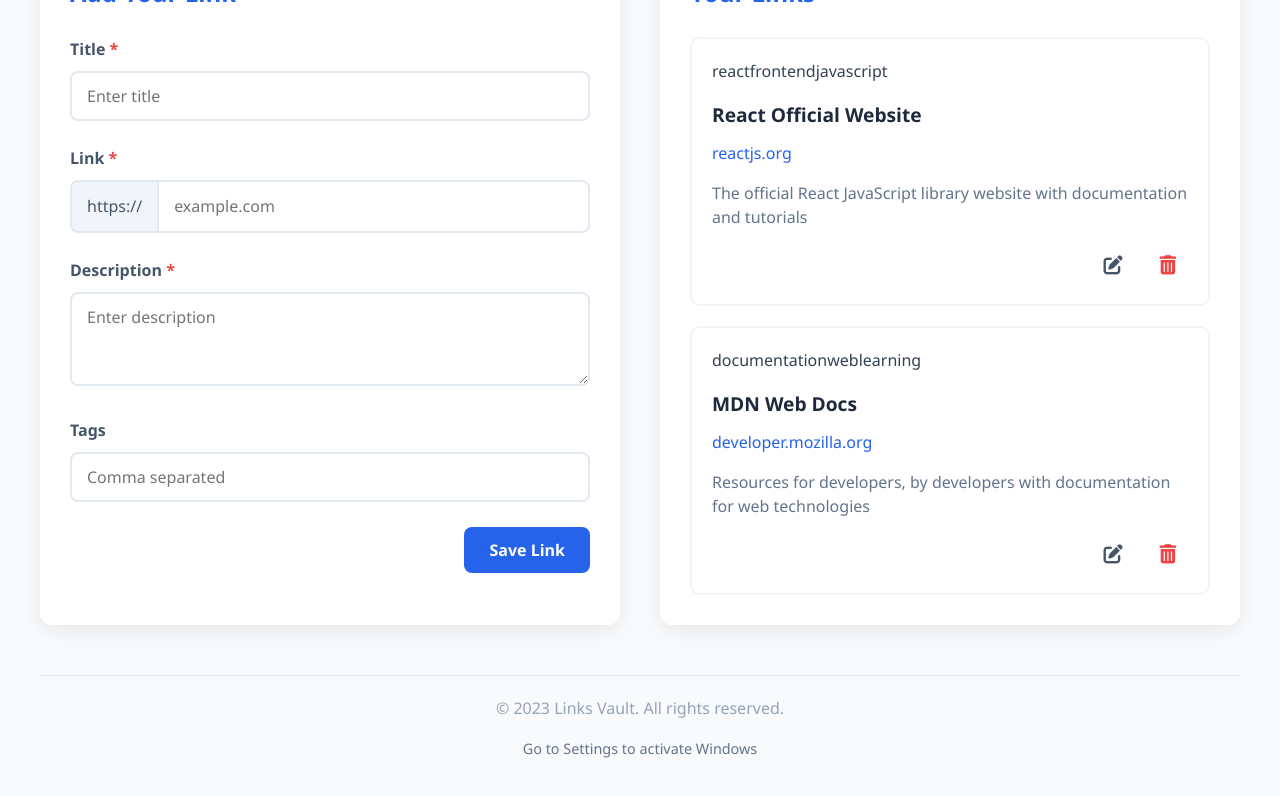
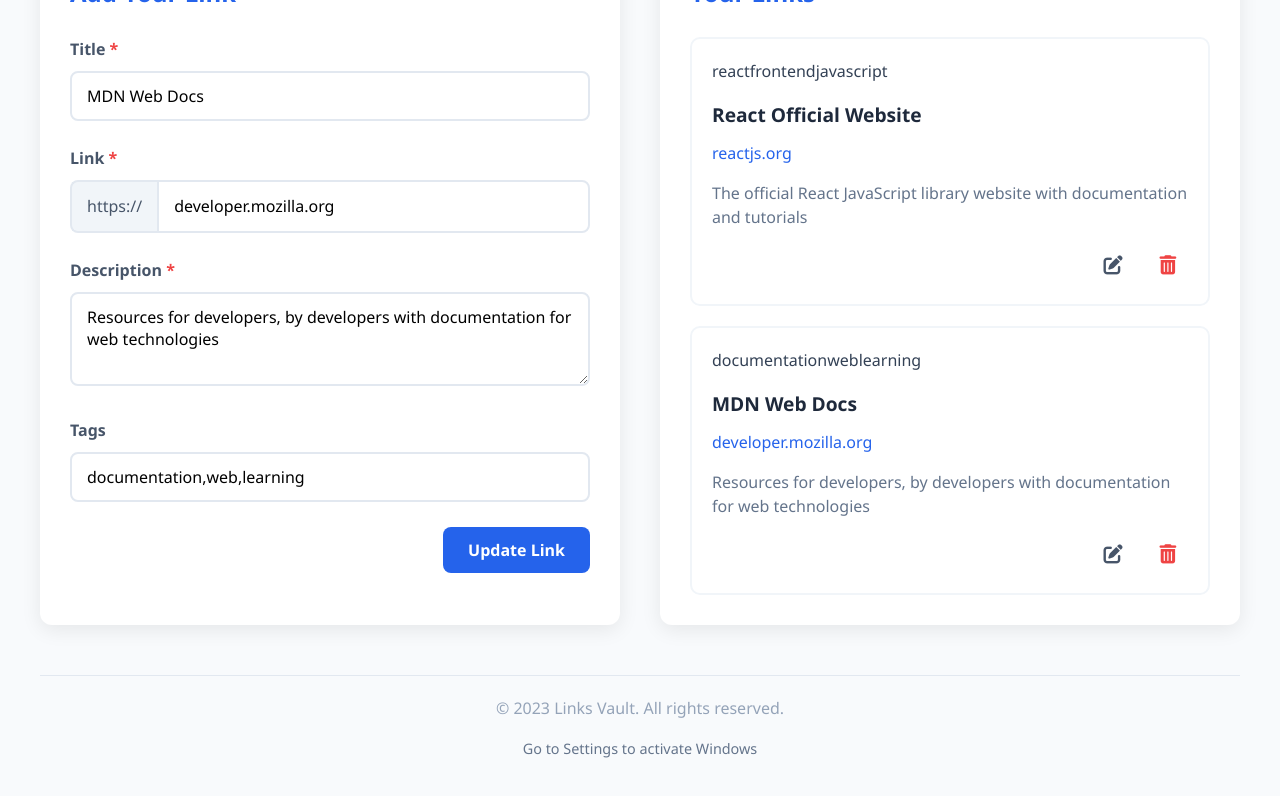
Before and after one commit to SineMag/React-TS-Links-Vault, a React (Vite) app: page / in a window 1280 px wide. Both pictures are taken after a click on the button 1113 px from the left and 853 px from the top of the page. Shown: the part 300-1096 px from the top of the page. Built offline with nearby package versions, Linux system fonts and the light colour scheme.

Commit message:
added edit functionality

```diff
--- a/src/App.tsx
+++ b/src/App.tsx
@@ -1,70 +1,120 @@
-import { useState, useMemo } from 'react';
-import type { Link } from './types/Link';
-import { useLocalStorage } from './hooks/useLocalStorage';
-import Header from './components/Header';
-import LinkForm from './components/LinkForm';
-import LinksSection from './components/LinksSection';
-import Footer from './components/Footer';
-import "./App.css"
-
+import { useState, useMemo } from "react";
+import type { Link } from "./types/Link";
+import { useLocalStorage } from "./hooks/useLocalStorage";
+import Header from "./components/Header";
+import LinkForm from "./components/LinkForm";
+import LinksSection from "./components/LinksSection";
+import Footer from "./components/Footer";
+import "./App.css";
 
 const sampleLinks: Link[] = [
   {
     id: 1,
     title: "React Official Website",
     url: "reactjs.org",
-    description: "The official React JavaScript library website with documentation and tutorials",
-    tags: ["react", "frontend", "javascript"]
+    description:
+      "The official React JavaScript library website with documentation and tutorials",
+    tags: ["react", "frontend", "javascript"],
   },
   {
     id: 2,
     title: "MDN Web Docs",
     url: "developer.mozilla.org",
-    description: "Resources for developers, by developers with documentation for web technologies",
-    tags: ["documentation", "web", "learning"]
-  }
+    description:
+      "Resources for developers, by developers with documentation for web technologies",
+    tags: ["documentation", "web", "learning"],
+  },
 ];
 
 function App() {
-  const [links, setLinks] = useLocalStorage<Link[]>('links', sampleLinks);
-  const [searchQuery, setSearchQuery] = useState('');
+  const [links, setLinks] = useLocalStorage<Link[]>("links", sampleLinks);
+  const [searchQuery, setSearchQuery] = useState("");
+  const [title, setTitle] = useState("");
+  const [url, setUrl] = useState("");
+  const [description, setDescription] = useState("");
+  const [tags, setTags] = useState<string[]>([]);
+  const [isUpdated, setIsUpdated] = useState<boolean>(false);
+  const [currentId, setCurrentId] = useState<number>(0);
 
   const filteredLinks = useMemo(() => {
     if (!searchQuery) return links;
 
     const query = searchQuery.toLowerCase();
-    return links.filter(link => {
+    return links.filter((link) => {
       return (
         link.title.toLowerCase().includes(query) ||
         link.url.toLowerCase().includes(query) ||
         link.description.toLowerCase().includes(query) ||
-        link.tags?.some(tag => tag.toLowerCase().includes(query))
+        link.tags?.some((tag) => tag.toLowerCase().includes(query))
       );
     });
   }, [links, searchQuery]);
 
-  const handleAddLink = (newLink: Omit<Link, 'id'>) => {
-    setLinks(prev => [...prev, { ...newLink, id: Date.now() }]);
+  function handleUpdateLink(id: number) {
+    console.log("updated...");
+    const updated: Link[] = links.map((l) => {
+      l.id === id
+        ? {
+            id: id,
+            title: title,
+            description: description,
+            tags: tags,
+            url: url,
+          }
+        : l;
+    });
+    setLinks(updated);
+
+    // come back... please....
+  }
+
+  const handleAddLink = (newLink: Omit<Link, "id">) => {
+    setLinks((prev) => [...prev, { ...newLink, id: Date.now() }]);
   };
 
   const handleDeleteLink = (id: number) => {
-    if (window.confirm('Are you sure you want to delete this link?')) {
-      setLinks(prev => prev.filter(link => link.id !== id));
+    if (window.confirm("Are you sure you want to delete this link?")) {
+      setLinks((prev) => prev.filter((link) => link.id !== id));
     }
   };
 
   return (
     <div className="container">
-      <Header
-        searchQuery={searchQuery}
-        onSearchChange={setSearchQuery}
-      />
+      <Header searchQuery={searchQuery} onSearchChange={setSearchQuery} />
 
       <div className="main-content">
-        <LinkForm onAddLink={handleAddLink} />
+        <LinkForm
+          onAddLink={handleAddLink}
+          onUpdateLink={handleUpdateLink}
+          title={title}
+          setTitle={setTitle}
+          tags={tags}
+          setTags={setTags}
+          description={description}
+          setDescription={setDescription}
+          url={url}
+          setUrl={setUrl}
+          isUpdated={isUpdated}
+          setIsUpdated={setIsUpdated}
+          currentId={currentId}
+          setCurrentId={setCurrentId}
+        />
         <LinksSection
           links={filteredLinks}
           onDeleteLink={handleDeleteLink}
+          title={title}
+          setTitle={setTitle}
+          tags={tags}
+          setTags={setTags}
+          description={description}
+          setDescription={setDescription}
+          url={url}
+          setUrl={setUrl}
+          setLinks={setLinks}
+          isUpdated={isUpdated}
+          setIsUpdated={setIsUpdated}
+          currentId={currentId}
+          setCurrentId={setCurrentId}
         />
       </div>
       <Footer />
--- a/src/components/LinkCard.tsx
+++ b/src/components/LinkCard.tsx
@@ -1,33 +1,88 @@
 // File: src/components/LinkCard.tsx
-import React from 'react';
-import { MdImportContacts } from 'react-icons/md';
-import type { Link } from '../types/Link';
+import React, { useState } from "react";
+import { MdImportContacts } from "react-icons/md";
+import type { Link } from "../types/Link";
 
 interface LinkCardProps {
   link: Link;
+  links: Link[];
   onDelete: () => void;
+  title: string;
+  setTitle: React.Dispatch<React.SetStateAction<string>>;
+  url: string;
+  setUrl: React.Dispatch<React.SetStateAction<string>>;
+  description: string;
+  setDescription: React.Dispatch<React.SetStateAction<string>>;
+  tags: string[];
+  setTags: React.Dispatch<React.SetStateAction<string[]>>;
+  setLinks: React.Dispatch<React.SetStateAction<Link[]>>;
+  isUpdated: boolean;
+  setIsUpdated: React.Dispatch<React.SetStateAction<boolean>>;
+  currentId: number;
+  setCurrentId: React.Dispatch<React.SetStateAction<number>>;
 }
 
-export default function LinkCard({ link, onDelete }: LinkCardProps) {
+export default function LinkCard({
+  link,
+  onDelete,
+  title,
+  setTitle,
+  url,
+  setUrl,
+  description,
+  setDescription,
+  tags,
+  setTags,
+  setLinks,
+  isUpdated,
+  setIsUpdated,
+  links,
+  currentId,
+  setCurrentId,
+}: LinkCardProps) {
+  function editFunction() {
+    setIsUpdated(true);
+    setTitle(link.title);
+    setDescription(link.description);
+    setUrl(link.url);
+    setCurrentId(link.id);
+    setTags(link.tags);
+  }
+
   return (
     <div className="link-card">
       <div className="card-tags">
-        {link.tags?? [].map(tag => (
-          <span key={tag} className="tag">{tag}</span>
-        ))}
+        {link.tags ??
+          [].map((tag) => (
+            <span key={tag} className="tag">
+              {tag}
+            </span>
+          ))}
       </div>
       <div className="card-content">
         <h3>{link.title}</h3>
-        <a href={`https://${link.url}`} target="_blank" rel="noopener noreferrer">
+        <a
+          href={`https://${link.url}`}
+          target="_blank"
+          rel="noopener noreferrer"
+        >
           {link.url}
         </a>
         <p>{link.description}</p>
       </div>
       <div className="card-actions">
-        <button className="action-btn edit-btn" title="Edit">
+        <button
+          className="action-btn edit-btn"
+          title="Edit"
+          onClick={editFunction}
+        >
           <i className="fas fa-edit"></i>
         </button>
-        <button className="action-btn delete-btn" title="Delete" onClick={onDelete}>
+        <button
+          className="action-btn delete-btn"
+          title="Delete"
+          onClick={onDelete}
+        >
           <i className="fas fa-trash-alt"></i>
         </button>
       </div>
--- a/src/components/LinkForm.tsx
+++ b/src/components/LinkForm.tsx
@@ -1,38 +1,64 @@
-import { useState } from 'react';
-import React from 'react';
+import { useState } from "react";
+import React from "react";
 
-import type { Link } from '../types/Link';
+import type { Link } from "../types/Link";
 
 interface LinkFormProps {
-  onAddLink: (link: Omit<Link, 'id'>) => void;
+  onAddLink: (link: Omit<Link, "id">) => void;
+  onUpdateLink: (link: number) => void; // ????
+  title: string;
+  setTitle: React.Dispatch<React.SetStateAction<string>>;
+  url: string;
+  setUrl: React.Dispatch<React.SetStateAction<string>>;
+  description: string;
+  setDescription: React.Dispatch<React.SetStateAction<string>>;
+  tags: string[];
+  setTags: React.Dispatch<React.SetStateAction<string[]>>;
+  isUpdated: boolean;
+  setIsUpdated: React.Dispatch<React.SetStateAction<boolean>>;
+  currentId: number;
+  setCurrentId: React.Dispatch<React.SetStateAction<number>>;
 }
 
-export default function LinkForm({ onAddLink }: LinkFormProps) {
-  const [title, setTitle] = useState('');
-  const [url, setUrl] = useState('');
-  const [description, setDescription] = useState('');
-  const [tags, setTags] = useState('');
-
+export default function LinkForm({
+  onAddLink,
+  onUpdateLink,
+  title,
+  setTitle,
+  url,
+  setUrl,
+  description,
+  setDescription,
+  tags,
+  setTags,
+  isUpdated,
+  setIsUpdated,
+  currentId,
+  setCurrentId,
+}: LinkFormProps) {
   const handleSubmit = (e: React.FormEvent) => {
+    if (isUpdated) {
+      onUpdateLink(currentId);
+    } else {
       e.preventDefault();
 
       if (!title || !url || !description) {
-      alert('Please fill in all required fields');
+        alert("Please fill in all required fields");
         return;
       }
-
       onAddLink({
         title,
         url,
         description,
-      tags: tags.split(',').map(tag => tag.trim()).filter(tag => tag !== '')
+        tags: tags,
       });
 
       // Reset form
-    setTitle('');
-    setUrl('');
-    setDescription('');
-    setTags('');
+      setTitle("");
+      setUrl("");
+      setDescription("");
+      setTags([]);
+    }
   };
 
   return (
@@ -40,7 +66,9 @@
       <h2>Add Your Link</h2>
       <form onSubmit={handleSubmit}>
         <div className="form-group">
-          <label htmlFor="title">Title <span className="required">*</span></label>
+          <label htmlFor="title">
+            Title <span className="required">*</span>
+          </label>
           <input
             type="text"
             id="title"
@@ -51,7 +79,9 @@
         </div>
 
         <div className="form-group">
-          <label htmlFor="url">Link <span className="required">*</span></label>
+          <label htmlFor="url">
+            Link <span className="required">*</span>
+          </label>
           <div className="url-input">
             <span className="url-prefix">https://</span>
             <input
@@ -65,7 +95,9 @@
         </div>
 
         <div className="form-group">
-          <label htmlFor="description">Description <span className="required">*</span></label>
+          <label htmlFor="description">
+            Description <span className="required">*</span>
+          </label>
           <textarea
             id="description"
             placeholder="Enter description"
@@ -82,13 +114,23 @@
             id="tags"
             placeholder="Comma separated"
             value={tags}
-            onChange={(e) => setTags(e.target.value)}
+            onChange={(e) => setTags([e.target.value])}
           />
         </div>
 
+        {isUpdated ? (
           <div className="form-buttons">
-          <button type="submit" className="btn btn-primary">Save Link</button>
+            <button type="submit" className="btn btn-primary">
+              Update Link
+            </button>
           </div>
+        ) : (
+          <div className="form-buttons">
+            <button type="submit" className="btn btn-primary">
+              Save Link
+            </button>
+          </div>
+        )}
       </form>
     </section>
   );
--- a/src/components/LinksSection.tsx
+++ b/src/components/LinksSection.tsx
@@ -1,13 +1,42 @@
-import type { Link } from '../types/Link';
-import LinkCard from './LinkCard';
-import React from 'react';
+import type { Link } from "../types/Link";
+import LinkCard from "./LinkCard";
+import React from "react";
 
 interface LinksSectionProps {
   links: Link[];
   onDeleteLink: (id: number) => void;
+  title: string;
+  setTitle: React.Dispatch<React.SetStateAction<string>>;
+  url: string;
+  setUrl: React.Dispatch<React.SetStateAction<string>>;
+  description: string;
+  setDescription: React.Dispatch<React.SetStateAction<string>>;
+  tags: string[];
+  setTags: React.Dispatch<React.SetStateAction<string[]>>;
+  setLinks: React.Dispatch<React.SetStateAction<Link[]>>;
+  isUpdated: boolean;
+  setIsUpdated: React.Dispatch<React.SetStateAction<boolean>>;
+  currentId: number;
+  setCurrentId: React.Dispatch<React.SetStateAction<number>>;
 }
 
-export default function LinksSection({ links, onDeleteLink }: LinksSectionProps) {
+export default function LinksSection({
+  links,
+  onDeleteLink,
+  title,
+  setTitle,
+  url,
+  setUrl,
+  description,
+  setDescription,
+  tags,
+  setTags,
+  setLinks,
+  isUpdated,
+  setIsUpdated,
+  currentId,
+  setCurrentId,
+}: LinksSectionProps) {
   return (
     <section className="links-section">
       <div className="links-header">
@@ -22,11 +51,24 @@
             <p>Add your first link using the form</p>
           </div>
         ) : (
-          links.map(link => (
+          links.map((link) => (
             <LinkCard
-              key={link.id}
               link={link}
               onDelete={() => onDeleteLink(link.id)}
+              title={title}
+              setTitle={setTitle}
+              tags={tags}
+              setTags={setTags}
+              description={description}
+              setDescription={setDescription}
+              url={url}
+              setUrl={setUrl}
+              setLinks={setLinks}
+              isUpdated={isUpdated}
+              setIsUpdated={setIsUpdated}
+              links={links}
+              currentId={currentId}
+              setCurrentId={setCurrentId}
             />
           ))
         )}
```
Lines whose indentation alone changed are shown as unchanged.
